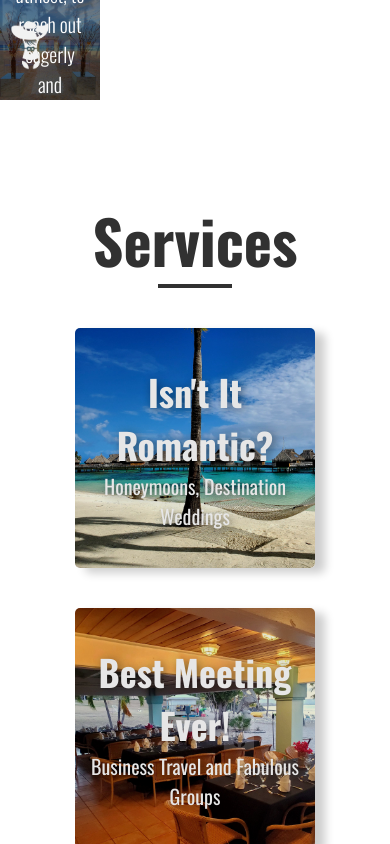
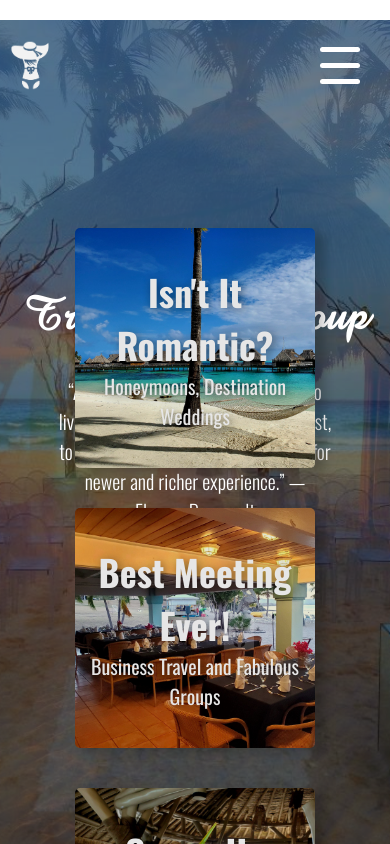
Before and after one commit to ryand67/TSG-Site, a React (Create React App) app in the folder client/: page / in a window 390 px wide. Shown: the top 844 px of the page. Built offline with nearby package versions, Linux system fonts and the light colour scheme; the HTML template or start-up script is replaced by a standard one.

Commit message:
hero test

```diff
--- a/client/src/components/Hero/hero.css
+++ b/client/src/components/Hero/hero.css
@@ -4,7 +4,7 @@
     /* background-image: url('../../placeholderPictures/resortPlaceholder.jpg'); */
     background-size: cover;
     background-repeat: no-repeat;
-    background-attachment: fixed;
+    position: fixed;
     background-position: 50% 50%;
     text-align: center;
     transition: 2s;
@@ -85,10 +85,6 @@
     }
 
     .hero {
-        background-position: center;
-        height: 100px;
-        width: 100px;
-        background-size: cover;
 
     }
 }
```
